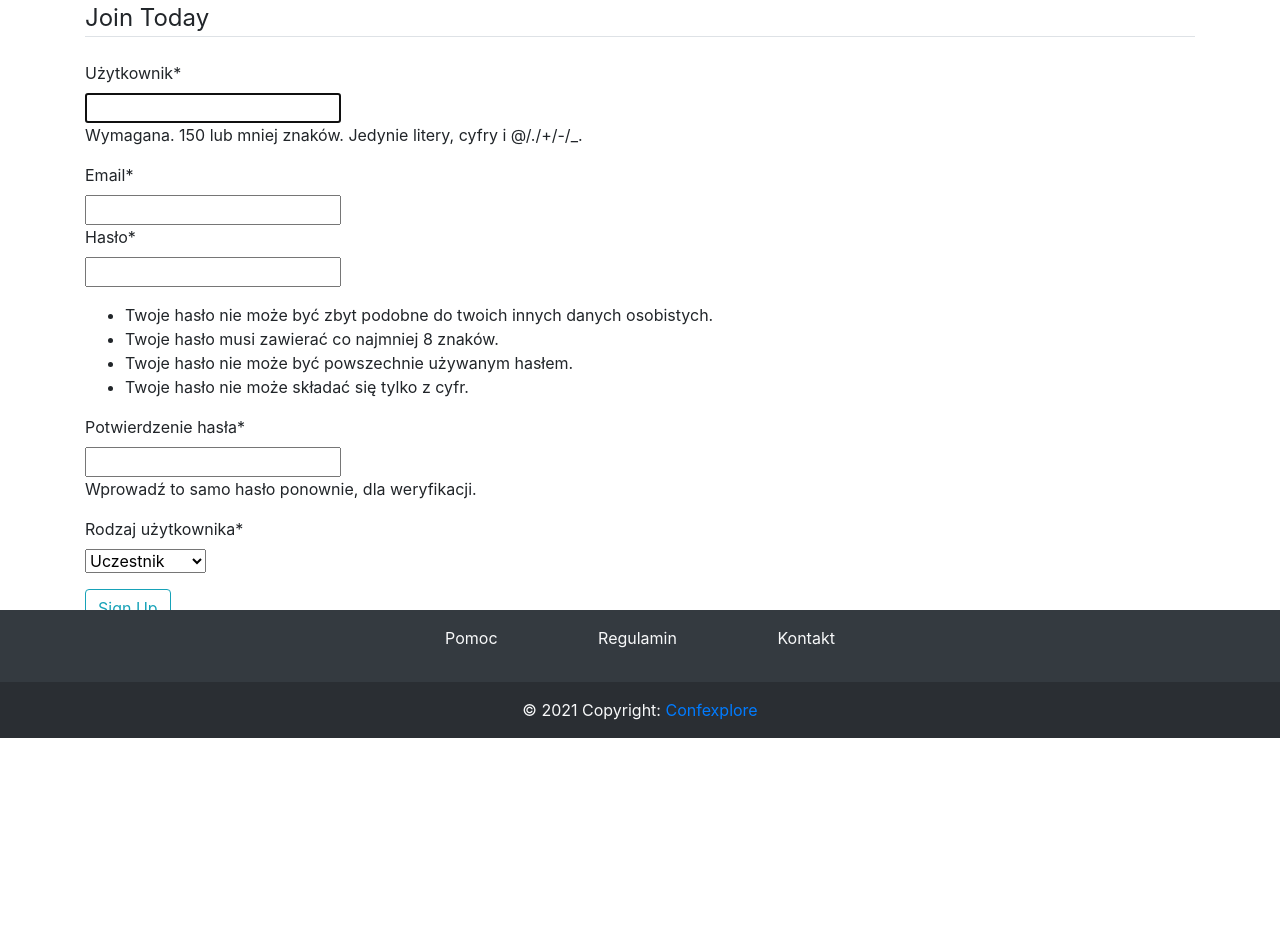
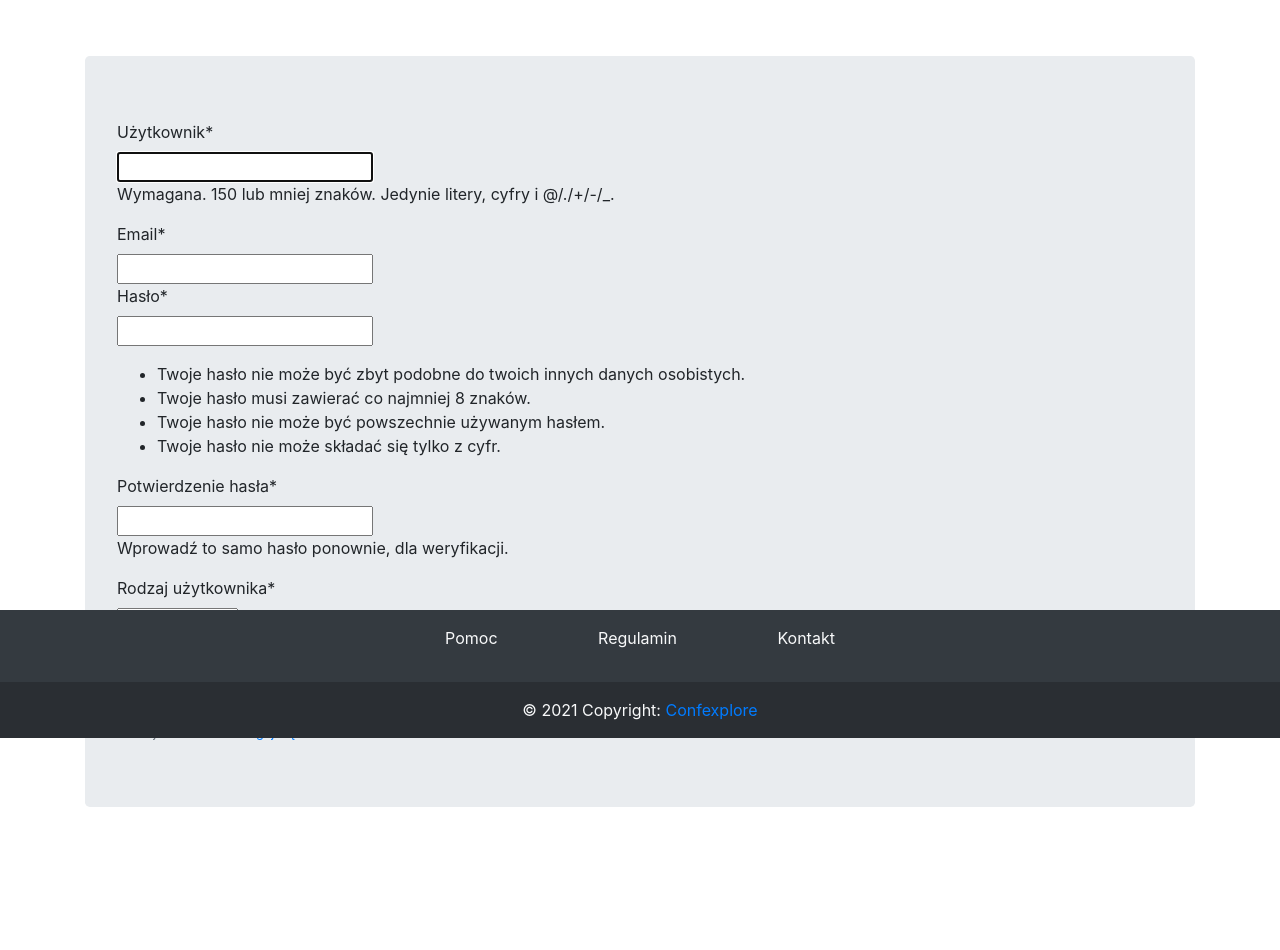
Before and after one commit to mateuszgrzyb/confexplore, a Django app: page /users/register/ in a window 1280 px wide. Shown: the part 62-1012 px from the top of the page. Before the commit the page ends 800 px from the top, so only its background shows below. Run offline with Django 3.2, Linux system fonts and the light colour scheme; data comes from the database, SQL or seed files in the repository; some libraries are stand-ins or nearby versions.

Commit message:
cosmetic

```diff
--- a/templates/users/register.html
+++ b/templates/users/register.html
@@ -1,11 +1,12 @@
 {% extends 'main.html' %}
 {% block content %}
 {% load crispy_forms_tags %}
+<div style="padding-bottom: 5%;"></div>
+<div class="jumbotron">
     <div class="content-section">
         <form method="POST">
             {% csrf_token %}
             <fieldset class="form-group">
-            <legend class="border-bottom mb-4">Join Today</legend>
                 {{ form | crispy}}
             </fieldset>
             <div class="form-group">
@@ -14,8 +15,11 @@
         </form>
         <div class="border-top pt-3">
             <small class="text-muted">
-            Already Have An Account? <a class="ml-2" href="#">Sign In</a>
+                Masz już konto ? <a class="ml-2" href="#">Zaloguj się</a>
             </small>
         </div>
     </div>
+</div>
+<div style="padding-bottom: 10%;"></div>
+
 {% endblock content %}
```
Lines whose indentation alone changed are shown as unchanged.
